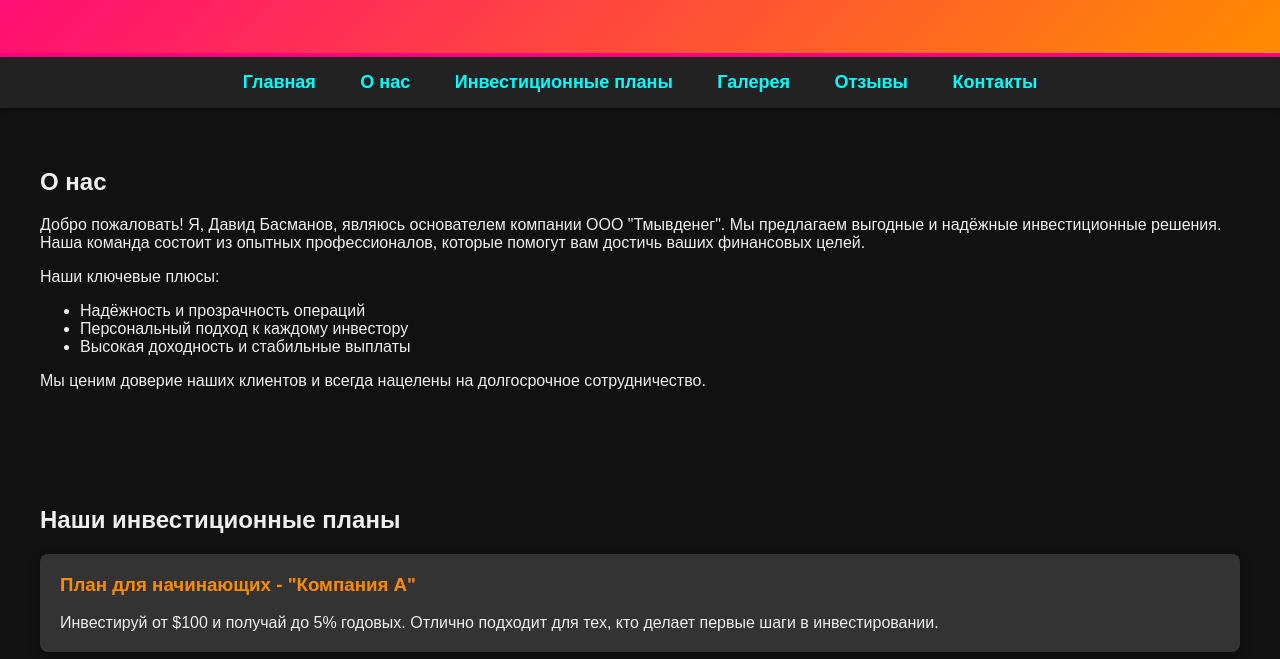
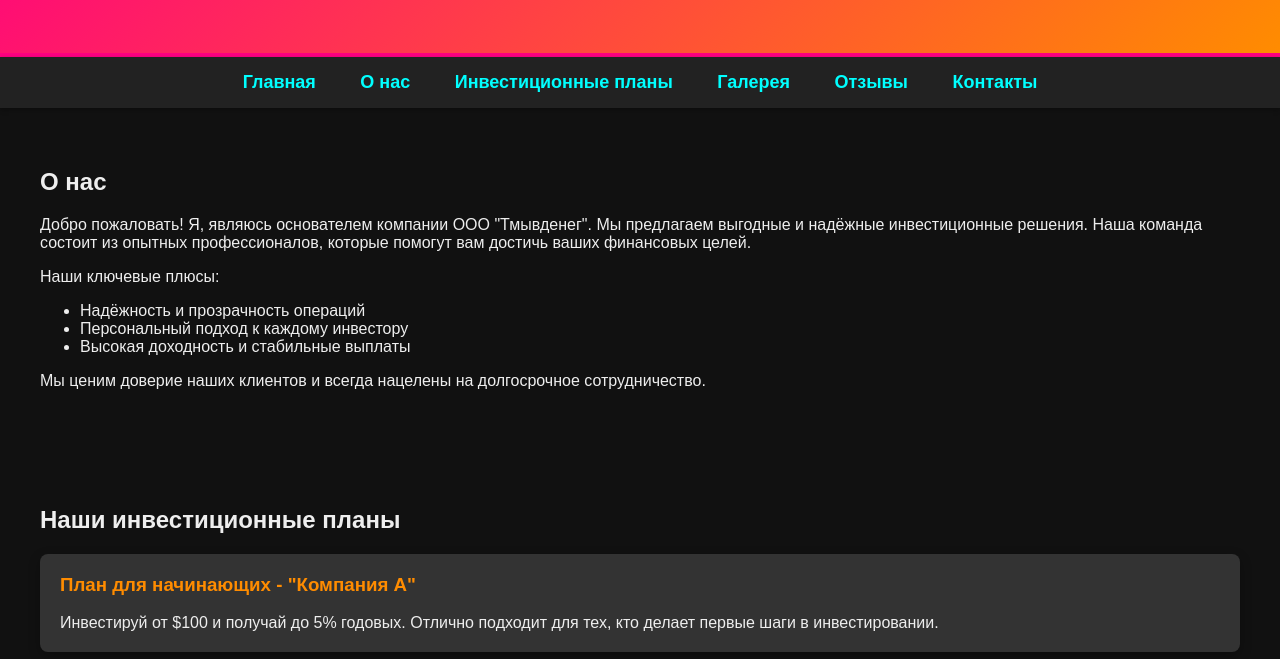
Before and after one commit to Kaynydy/1, a plain HTML site: page index.html in a window 1280 px wide. Shown: the part 141-800 px from the top of the page. Drawn offline with Linux system fonts and the light colour scheme.

Commit message:
Update index.html

```diff
--- a/index.html
+++ b/index.html
@@ -121,7 +121,7 @@
 
 <section id="about">
     <h2>О нас</h2>
-    <p>Добро пожаловать! Я, Давид Басманов, являюсь основателем компании ООО "Тмывденег". Мы предлагаем выгодные и надёжные инвестиционные решения. Наша команда состоит из опытных профессионалов, которые помогут вам достичь ваших финансовых целей.</p>
+    <p>Добро пожаловать! Я, являюсь основателем компании ООО "Тмывденег". Мы предлагаем выгодные и надёжные инвестиционные решения. Наша команда состоит из опытных профессионалов, которые помогут вам достичь ваших финансовых целей.</p>
     <p>Наши ключевые плюсы:</p>
     <ul>
         <li>Надёжность и прозрачность операций</li>
```
